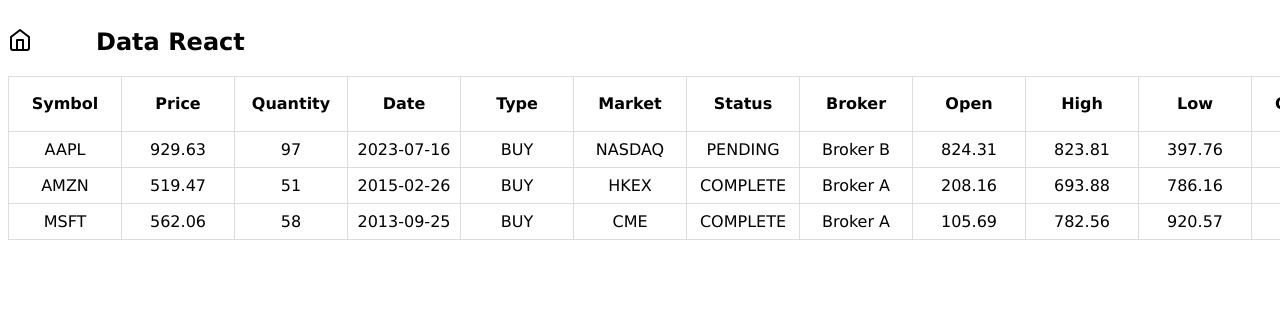
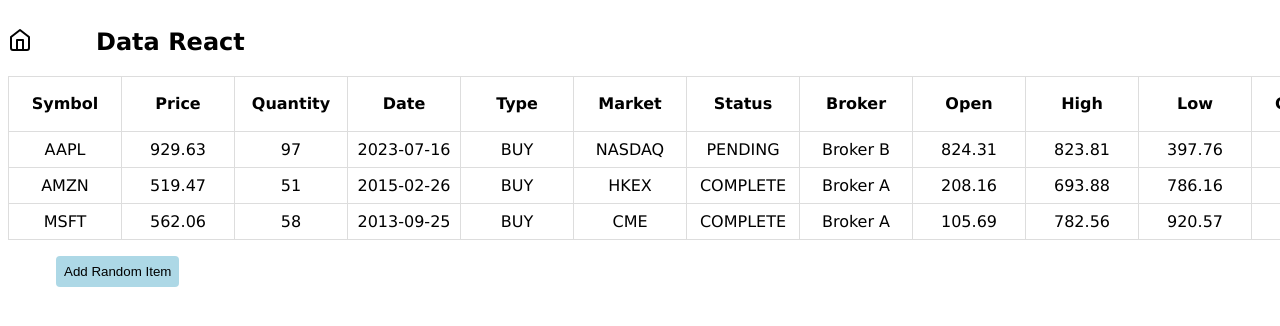
Before and after one commit to NourSb2024/trading-info, a Next.js app: page /data-react-container in a window 1280 px wide. Shown: the top 326 px of the page. Built offline with nearby package versions, Linux system fonts and the light colour scheme.

Commit message:
feat(trading-info): add remove item in react data page

```diff
--- a/src/pages/data-react-container.scss
+++ b/src/pages/data-react-container.scss
@@ -10,3 +10,13 @@ table {
     text-align: center;
   }
 }
+
+.add-rmv-btn {
+  padding: 0.5rem;
+  margin-top: 1rem;
+  background: #add8e6;
+  border: none;
+  border-radius: 0.25rem;
+  cursor: pointer;
+  margin-left: 3rem;
+}
--- a/src/pages/data-react-container.tsx
+++ b/src/pages/data-react-container.tsx
@@ -57,8 +57,39 @@ export default function DataReactContainer() {
       currency: "EUR",
     },
   ];
+  const randomItem: TradingData = {
+    id: 4,
+    symbol: "FB",
+    price: 440.71,
+    quantity: 71,
+    date: "2021-05-20",
+    transaction_type: "BUY",
+    market: "CME",
+    status: "PENDING",
+    broker: "Broker B",
+    open_price: 878.76,
+    high_price: 346.27,
+    low_price: 402.66,
+    closing_price: 663.55,
+    net_change: 2.77,
+    currency: "GBP",
+  };
 
   const [tradingData, setTradingData] = useState(tradingDataInitValue);
+  const [isRandomItemAdded, setIsRandomItemAdded] = useState(false);
+
+  const addTradingData = (item: TradingData) => {
+    setTradingData([...tradingData, item]);
+    setIsRandomItemAdded(true);
+  };
+
+  const removeTradingData = () => {
+    //remove last array item
+    tradingData.pop();
+    setTradingData(tradingData);
+    setIsRandomItemAdded(false);
+  };
+
   return (
     <div>
       <Header headerTitle="Data React" />
@@ -102,6 +133,17 @@ export default function DataReactContainer() {
           ))}
         </tbody>
       </table>
+      <button
+        className="add-rmv-btn"
+        onClick={() => addTradingData(randomItem)}
+      >
+        Add Random Item
+      </button>
+      {isRandomItemAdded && (
+        <button className="add-rmv-btn" onClick={removeTradingData}>
+          Remove Random Item
+        </button>
+      )}
     </div>
   );
 }
```
